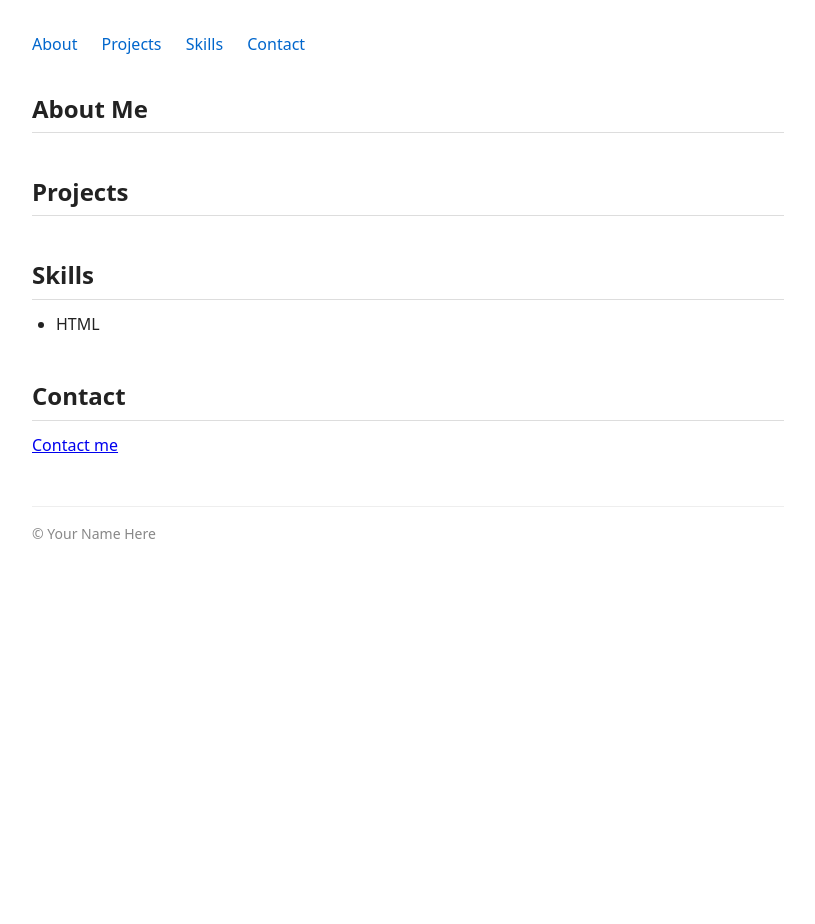
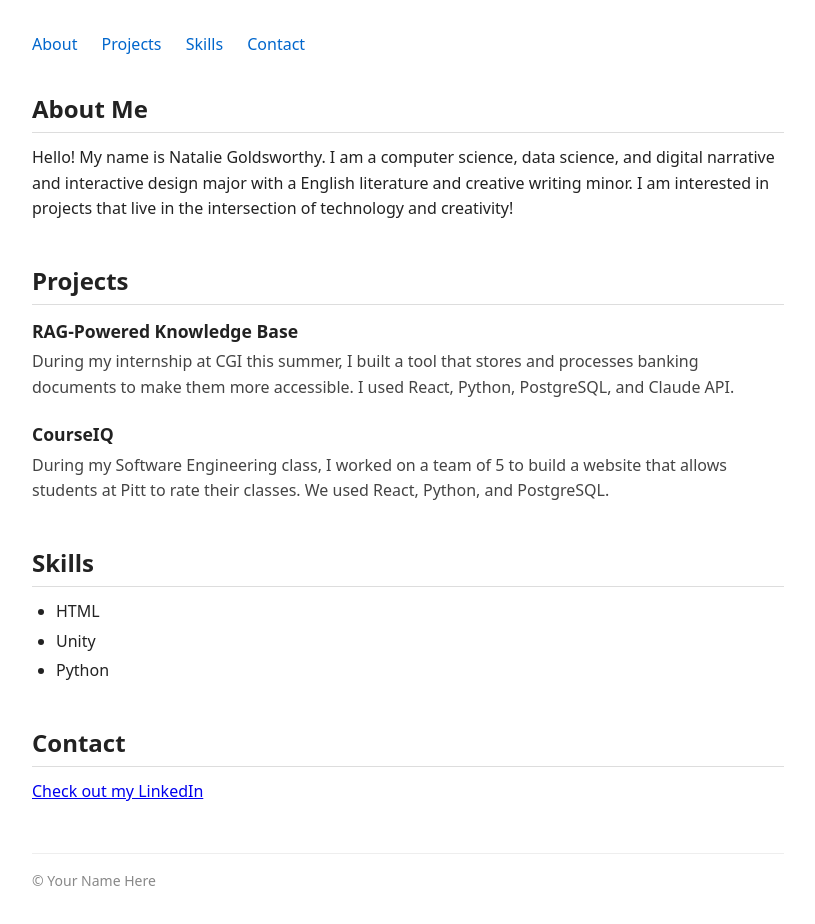
Before and after one commit to NatGold11/CS1530_HW3, a plain HTML site: page index.html in a window 1280 px wide. Shown: the whole page, without its empty margins (232-1047 px from the left). Before the commit the page ends 800 px from the top, so only its background shows below. Drawn offline with Linux system fonts and the light colour scheme.

Commit message:
Filled out html

```diff
--- a/index.html
+++ b/index.html
@@ -4,7 +4,7 @@
 <head>
   <meta charset="UTF-8">
   <meta name="viewport" content="width=device-width, initial-scale=1.0">
-  <title>Your Name Here</title>
+  <title>Natalie Goldsworthy</title>
   <link rel="stylesheet" href="style.css">
 </head>
 
@@ -23,21 +23,19 @@
 
     <section id="about">
       <h2>About Me</h2>
-      <!-- TODO: Replace with 2-3 sentences about yourself -->
-      <!-- e.g., include your name, your program/year, and what you are interested in -->
+      Hello! My name is Natalie Goldsworthy. I am a computer science, data science, and digital narrative and interactive design major with a English literature and creative writing minor. I am interested in projects that live in the intersection of technology and creativity!
     </section>
 
     <section id="projects">
       <h2>Projects</h2>
-
-      <!-- Example project entry structure: copy, fill in, and add at least 2:
       <div class="project">
-        <h3>Project Name</h3>
-        <p>What the project does, the technologies used, and what you learned.</p>
+        <h3>RAG-Powered Knowledge Base</h3>
+        <p>During my internship at CGI this summer, I built a tool that stores and processes banking documents to make them more accessible. I used React, Python, PostgreSQL, and Claude API.</p>
       </div>
-      -->
-
-      <!-- TODO: Add at least 2 project entries using the structure above -->
+      <div class="project">
+        <h3>CourseIQ</h3>
+        <p>During my Software Engineering class, I worked on a team of 5 to build a website that allows students at Pitt to rate their classes. We used React, Python, and PostgreSQL.</p>
+      </div>
     </section>
 
     <section id="skills">
@@ -45,10 +43,9 @@
       <ul>
         <!-- Example skill - TODO: replace -->
         <li>HTML</li>
+        <li>Unity</li>
+        <li>Python</li>
 
-        <!-- TODO: Add a second skill here -->
-        <!-- TODO: Add a third skill here -->
-        <!-- TODO: ... -->
       </ul>
     </section>
 
@@ -56,7 +53,7 @@
       <h2>Contact</h2>
       <!-- TODO: Replace href="#" with a real link (e.g., mailto:you@example.com or your LinkedIn URL) -->
       <!-- TODO: Replace the link text with something descriptive, e.g. "Email me" or "LinkedIn" -->
-      <p><a href="#">Contact me</a></p>
+      <p><a href="https://www.linkedin.com/in/natalie-goldsworthy-h2p/">Check out my LinkedIn</a></p>
     </section>
 
   </main>
```
Also changed, not shown: 1 other file.
